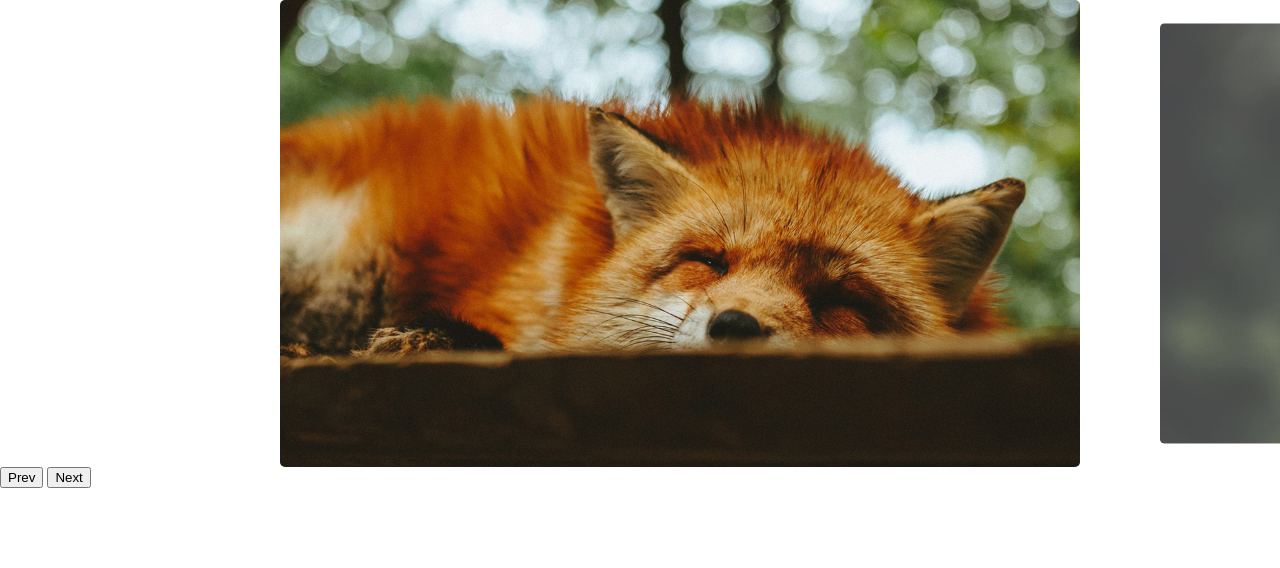
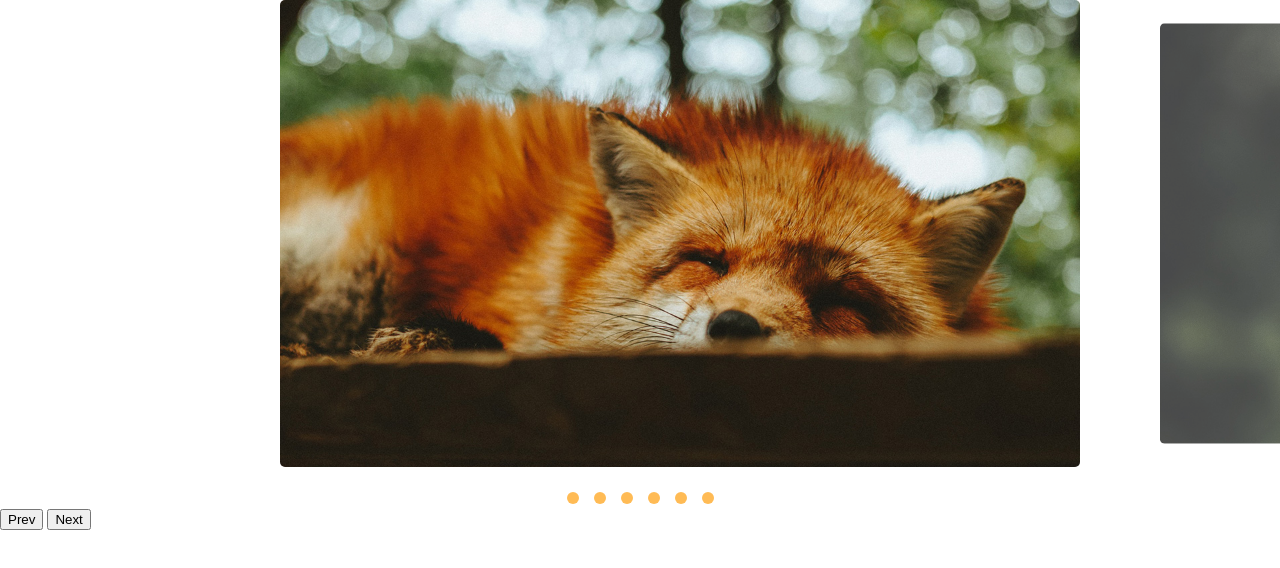
Before and after one commit to Lucas-furquim/Slide-Javascript, a plain HTML site: page index.html in a window 1280 px wide. Drawn offline with Linux system fonts and the light colour scheme.

```diff
--- a/css/style.css
+++ b/css/style.css
@@ -55,3 +55,26 @@ img {
   right: -550px;
   top: 180px;
 }
+
+[data-controle] {
+  display: flex;
+  gap: 5px;
+  justify-content: center;
+  margin-top: 20px;
+}
+
+[data-controle] li a {
+  display: block;
+  height: 12px;
+  width: 12px;
+  background-color: #fb5;
+  border-radius: 50%;
+  overflow: hidden;
+  text-indent: -999px;
+  margin: 5px;
+}
+
+[data-controle] li.ativo a,
+[data-controle] li a:hover {
+  background-color: #e54;
+}
--- a/js/script.js
+++ b/js/script.js
@@ -3,4 +3,5 @@ import slide from "./slide.js";
 window.addEventListener("load", () => {
   const desliza = new slide(".slide", ".container");
   desliza.init();
+  desliza.addControl();
 });
--- a/js/slide.js
+++ b/js/slide.js
@@ -12,6 +12,7 @@ export default class slide {
     this.MoveTouch = this.MoveTouch.bind(this);
     this.EndTouch = this.EndTouch.bind(this);
     this.addArrowEvent = this.addArrowEvent.bind(this);
+    this.eventControl = this.eventControl.bind(this);
     this.rezise = debbounce(this.rezise.bind(this), 200);
 
     this.distancia = {
@@ -131,7 +132,19 @@ export default class slide {
     });
   }
 
-  nextSlide(numero) {
+  nextSlide(numero, boleano) {
+    if (boleano == "ativar") {
+      this.nextSlideNav(numero);
+    } else {
+      console.log(numero, boleano);
+      this.transition(true);
+      this.moveSlide(this.slideArray[numero].img);
+      this.slideIndexNav(numero);
+      this.distancia.posicaoFinal = this.slideArray[numero].img;
+    }
+  }
+
+  nextSlideNav(numero) {
     this.transition(true);
     this.moveSlide(this.slideArray[numero].img);
     this.slideIndexNav(numero);
@@ -191,6 +204,34 @@ export default class slide {
     });
   }
 
+  // paginazação
+
+  createControl() {
+    const control = document.createElement("ul");
+    control.dataset.controle = "slide-pag";
+    this.slideArray.forEach((item, index) => {
+      control.innerHTML += `<li><a href='#slide-pag${index + 1}'>${
+        index + 1
+      }</a></li>`;
+    });
+    this.wrapper.appendChild(control);
+    return control;
+  }
+
+  eventControl(item, index) {
+    item.addEventListener("click", (e) => {
+      e.preventDefault();
+      this.nextSlide(index, "ativar");
+    });
+  }
+
+  addControl(cunstomControl) {
+    this.control =
+      document.querySelector(cunstomControl) || this.createControl();
+    this.controlArray = Array.from([this.control.children][0]);
+    this.controlArray.forEach(this.eventControl);
+  }
+
   init() {
     this.addEvents();
     this.slideConfig();
```
Also changed, not shown: index.html (+0 -1 lines).
